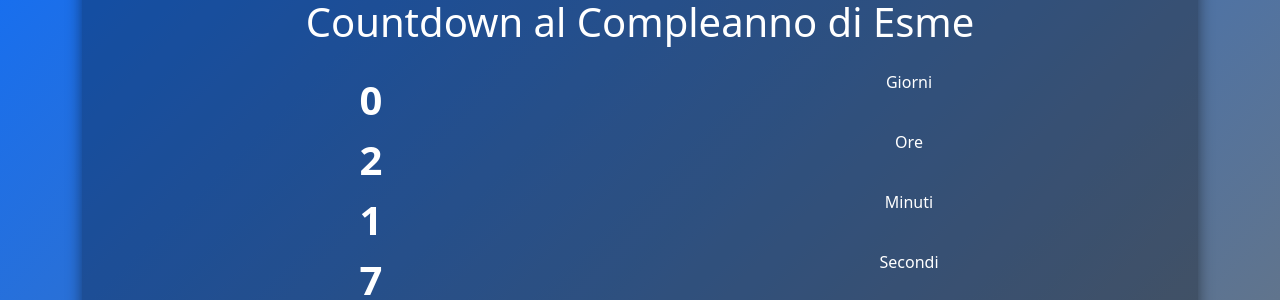
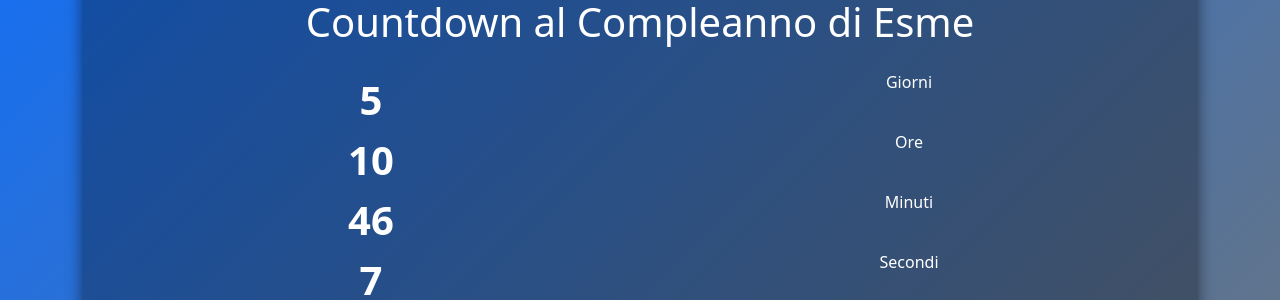
Before and after one commit to Shining126/CompleanoForBFF, a plain HTML site: page index.html in a window 1280 px wide. Shown: the part 246-546 px from the top of the page. Drawn offline with nearby package versions, Linux system fonts and the light colour scheme.

Commit message:
Update index.html

```diff
--- a/index.html
+++ b/index.html
@@ -56,7 +56,7 @@
   </div>
 
   <script>
-    const targetDate = new Date("August 19, 2025 15:15:00").getTime();
+    const targetDate = new Date("August 25, 2025 00:00:00").getTime();
     const countdown = document.getElementById("countdown");
     const message = document.getElementById("message");
     const decoderLink = document.getElementById("decoderLink");
```
